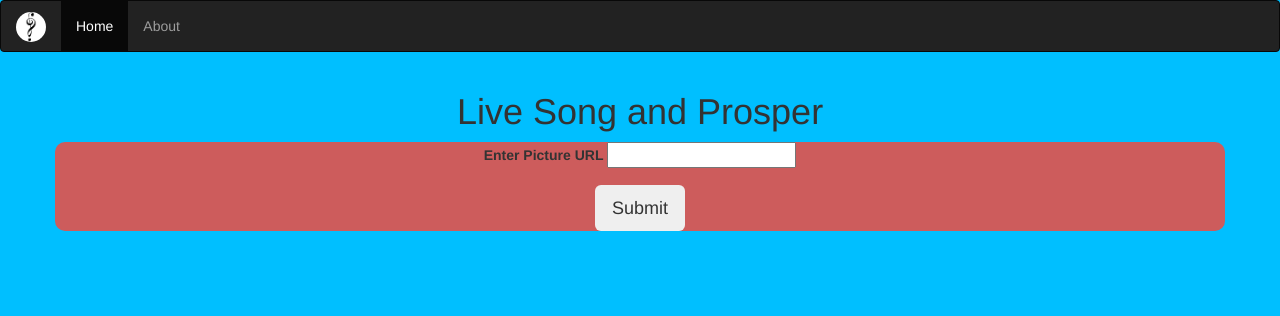
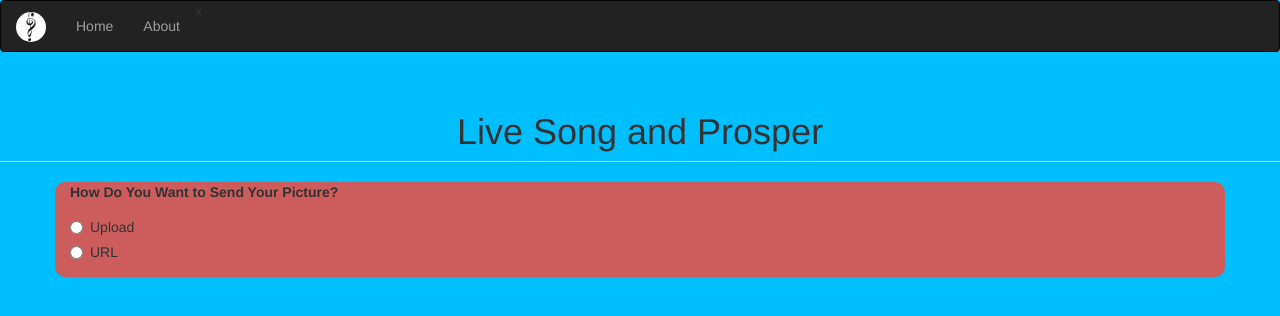
Before and after one commit to jyang1737/API, a Flask app: page / in a window 1280 px wide. Shown: the top 316 px of the page. Run offline with Flask 2, Linux system fonts and the light colour scheme; some libraries are stand-ins or nearby versions.

Commit message:
working real good

```diff
--- a/app.py
+++ b/app.py
@@ -40,7 +40,7 @@
             colorb = upload.getlistlocalcolors(filename)[1]
         except urllib2.HTTPError:
             return render_template("error.html")
-
+        os.remove("static/" + filename)
     listoftracks = song.get_tracks(keywords)
     dictsong = {}
     for ids in listoftracks:
--- a/devlog.txt
+++ b/devlog.txt
@@ -136,3 +136,8 @@
 	-Created error.html
 peterS -- 2016-12-14 23:00
 	-Created two forms for upload and url
+maxB -- 2016-12-15 20:00
+	-Now doen't crash ever (fixed broken pipe)
+	-Now upload works
+	-Now deletes file from server once query is done
+	-added two files from the poster module to facilitate uploading
--- a/templates/main.html
+++ b/templates/main.html
@@ -1,34 +1,70 @@
 {% extends "navbar.html" %}
-{% block navselect %}
-<div class="collapse navbar-collapse" id="navigation">
-  <ul class="nav navbar-nav">
-    <li class="active">
-      <a href="#"> Home</a>
-    </li>
-    <li>
-      <a href = "/about/"> About </a>
-    </li>
-  </ul>
-</div>
+{% block javascript %}
+<script src="../static/conditional.js"></script>
+
 {% endblock %}
 {% block body %}
+	<!-- HTML Form (wrapped in an isolated Bootstrap 3 div) -->
 <div class="row">
   <div class="col-lg-12">
-    <h1 align="center"> Live Song and Prosper </h1>
+    <h1 align="center" class="page-header"> Live Song and Prosper </h1>
   </div>
 </div>
-<div class="row" align="center">
+<div class="row">
   <div class="col-lg-12">
     <div class = "container" style="background-color:indianred; border-radius:10px;">
-      <form class="form-horizontal" action="/s/" method="post">
+					<form id="live_form">
 					 <div class="form-group">
-	  <label>Enter Picture URL</label>
-	  <input type="text" name="URL">
+					  <label class="control-label ">
+					   How Do You Want to Send Your Picture?
+					  </label>
+					  <div class="">
+					   <div class="radio">
+						<label class="radio">
+						 <input name="pictype" type="radio" value="upload"/>
+						 Upload
+						</label>
 					   </div>
-	 <div align="center">
-	<button type="submit" name = "submit" class="btn btn-lg">Submit</button>
+					   <div class="radio">
+						<label class="radio">
+						 <input name="pictype" type="radio" value="URL"/>
+						 URL
+						</label>
+					   </div>
+					  </div>
 					 </div>
 					 </form>
+
+
+					 <form id="form_upload" action="/s/" method="post" enctype="multipart/form-data">
+					 <div class="form-group hidden">
+					  <label class="control-label" for="upload">
+					   Please Upload a file
+					  </label>
+					  <input type="file" class="form-control" id="upload_input" name="upload">
+					  <div align="center">
+					   <button class="btn btn-lg " name="submit" type="submit">
+						Submit
+					   </button>
+					   </div>
+					 </div>
+					 </form>
+
+
+					 <form id="form_URL" action="/s/"  method="post">
+					 <div class="form-group hidden">
+					  <label class="control-label" for="URL">
+					   Paste a URL
+					  </label>
+					  <input type="text" class="form-control form-control" id="URL_input" name="URL">
+					  <div align="center">
+					   <button class="btn btn-lg " name="submit" type="submit">
+						Submit
+					   </button>
+					   </div>
+					 </div>
+					</form>
+
 				</div>
 			</div>
 		</div>
```
Also changed, not shown: templates/form_v2.html (deleted, +0 -71 lines). Lines whose indentation alone changed are shown as unchanged.
